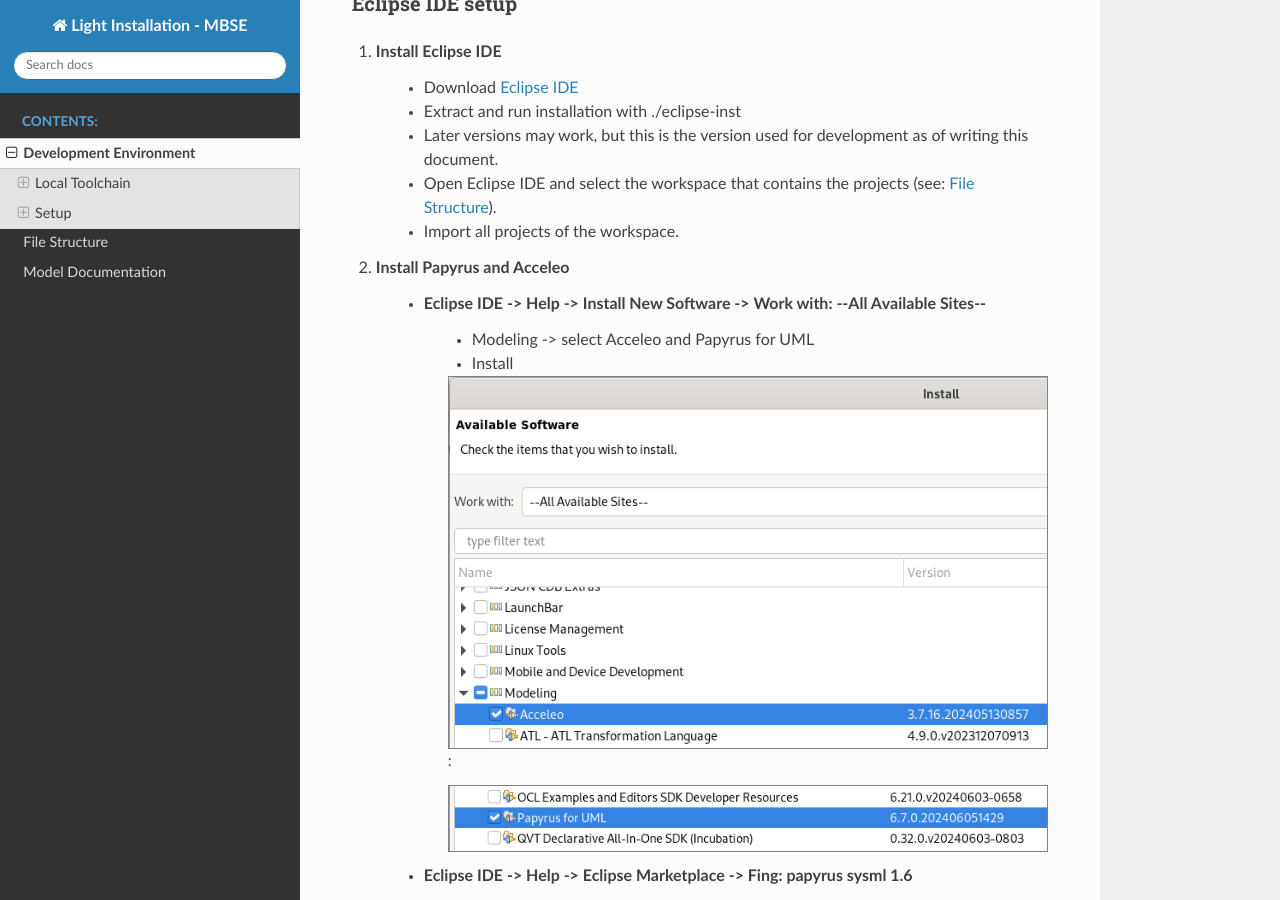
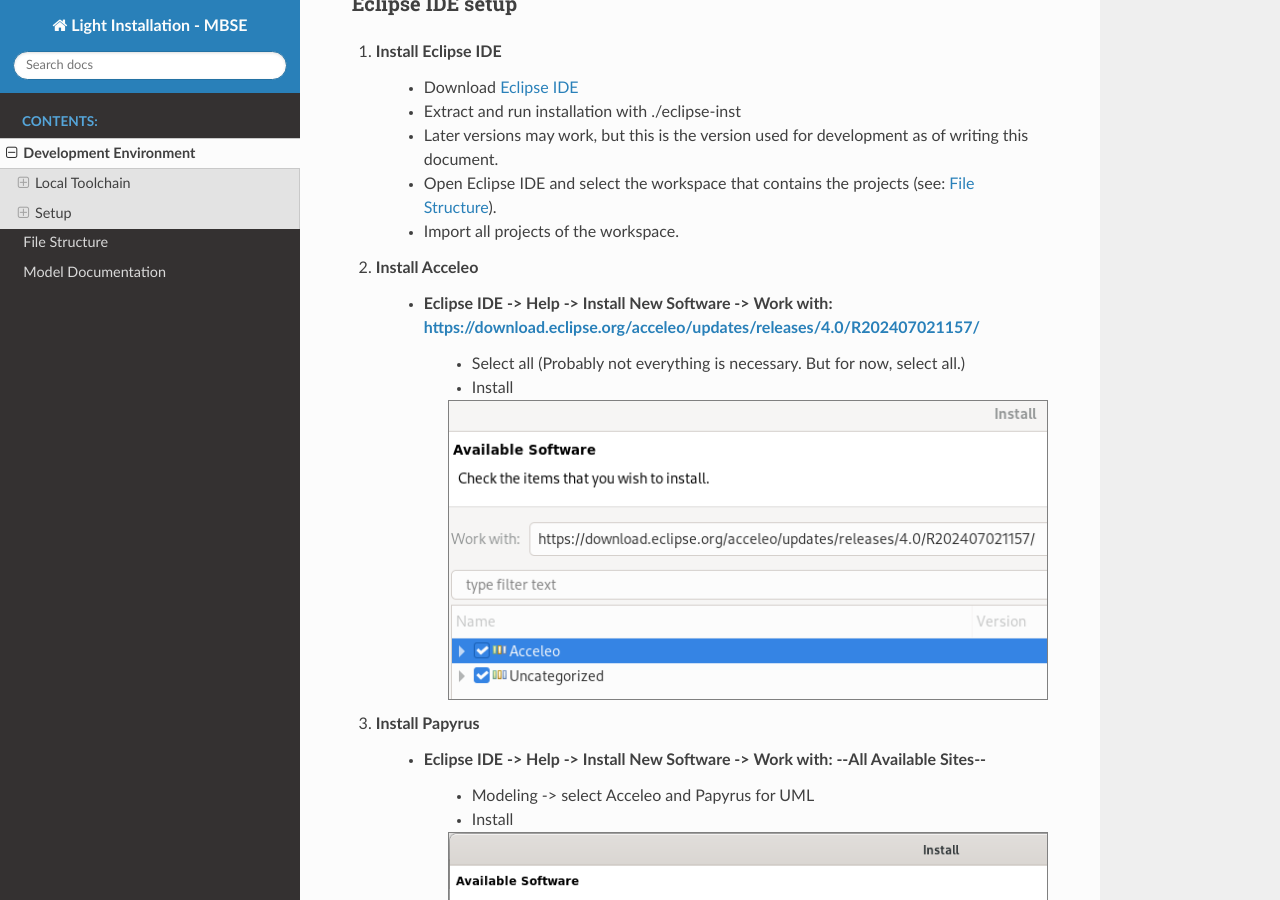
Before and after one commit to erichstuder/Light_Installation, a Sphinx documentation site: the page built from MBSE/doc/source/development_environment.rst, in a window 1280 px wide and 900 px high, scrolled down 916 px. Built offline with Sphinx 7.4.7 and the Read the Docs theme 2.0.0, drawn with Linux system fonts in a browser that asks for light colours.

Commit message:
update install documentation for acceleo

```diff
--- a/MBSE/doc/source/development_environment.rst
+++ b/MBSE/doc/source/development_environment.rst
@@ -37,12 +37,21 @@
     - Open Eclipse IDE and select the workspace that contains the projects (see: :doc:`file_structure`).
     - Import all projects of the workspace.
 
-2. Install Papyrus and Acceleo
+2. Install Acceleo
+    - Eclipse IDE -> Help -> Install New Software -> Work with: https://download.eclipse.org/acceleo/updates/releases/4.0/R202407021157/
+       - Select all (Probably not everything is necessary. But for now, select all.)
+       - Install
+
+       .. image:: images/select_Acceleo.png
+          :class: framed
+
+
+3. Install Papyrus
     - Eclipse IDE -> Help -> Install New Software -> Work with: \--All Available Sites\--
        - Modeling -> select Acceleo and Papyrus for UML
        - Install
 
-       .. image:: images/select_Acceleo.png
+       .. image:: images/select_Modeling.png
           :class: framed
 
        :
@@ -56,6 +65,6 @@
        .. image:: images/select_Papyrus_SysML.png
           :class: framed
 
-3. Update Eclipse IDE
+4. Update Eclipse IDE
     Allthough not strictly necessary it is recommended to update Eclipse IDE to the latest version.
     - Eclipse IDE -> Help -> Check for Updates
```
Also changed, not shown: MBSE/doc/source/images/select_Acceleo.png, MBSE/doc/source/images/select_Modeling.png (added).
